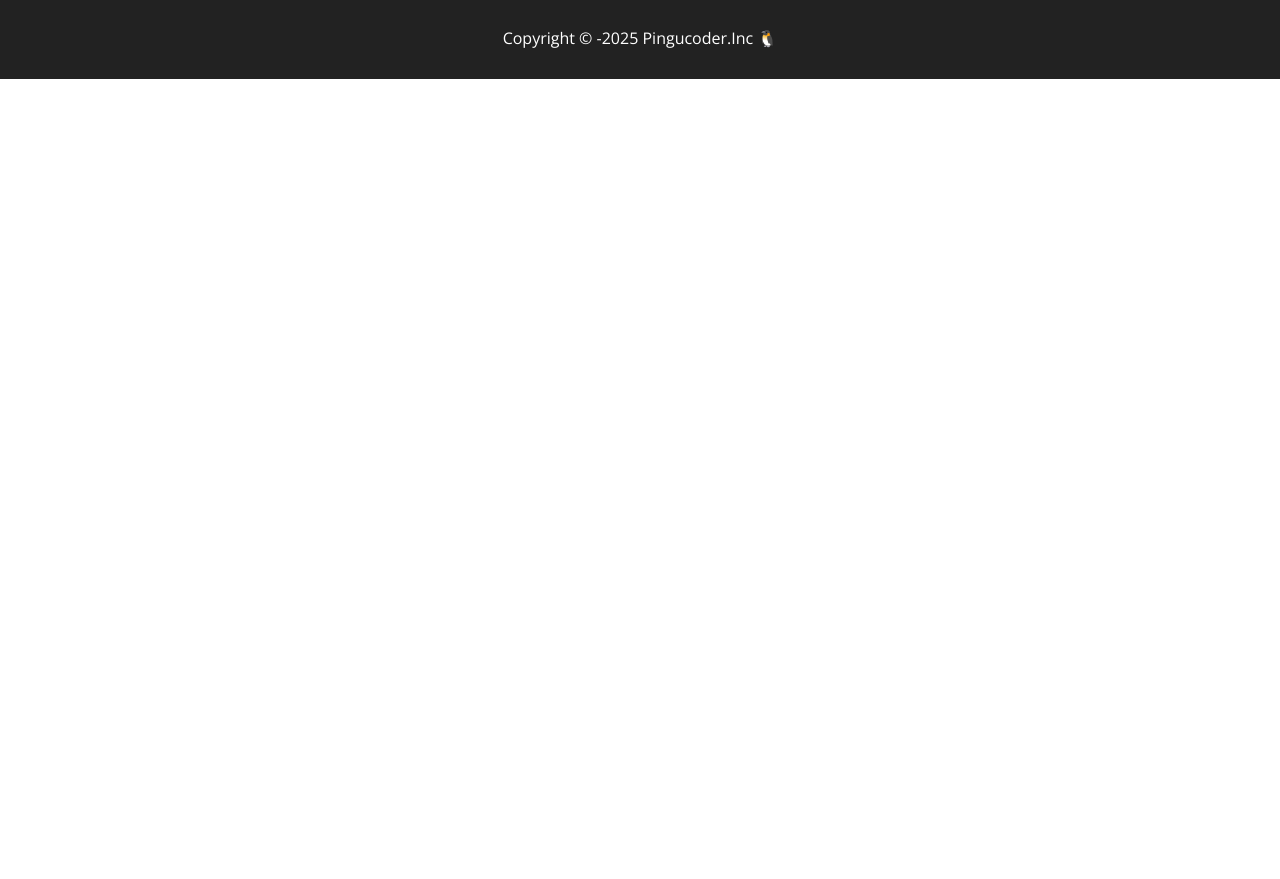
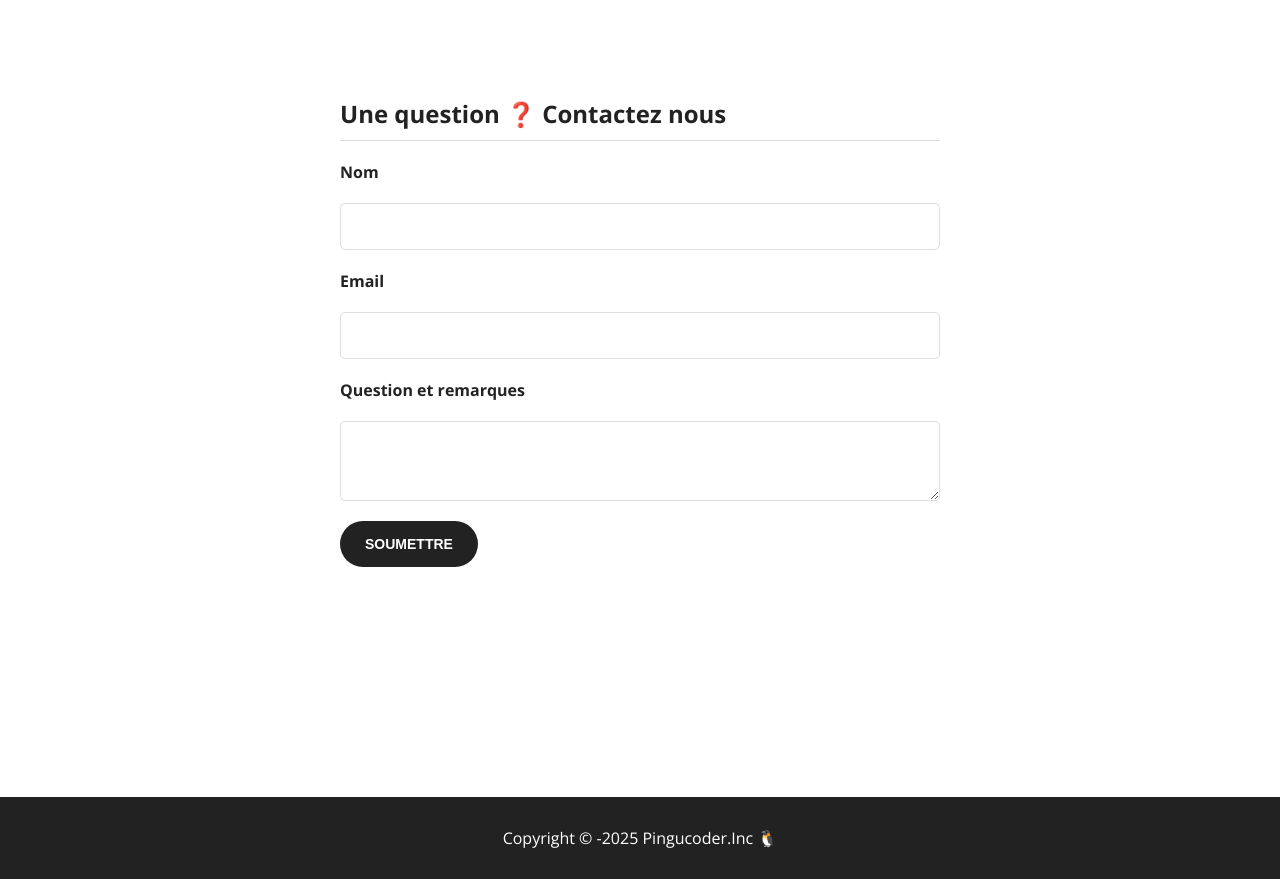
Before and after one commit to SamarAyadi/cafe-ayadi, a plain HTML site: page contact.html in a window 1280 px wide. Shown: the part 70-949 px from the top of the page. Before the commit the page ends 800 px from the top, so only its background shows below. Drawn offline with nearby package versions, Linux system fonts and the light colour scheme.

Commit message:
feat:Mise en place de la page de contact

```diff
--- a/contact.html
+++ b/contact.html
@@ -29,7 +29,20 @@
       </nav>
     </header>
 
-
+    <section class="contact">
+      <div class="contact-form-container">
+        <form action="#">
+          <h1 class="underline">Une question ❓ Contactez nous</h1>
+          <label class="my-20" for="name">Nom</label>
+          <input type="text" name="name" id="name" />
+          <label class="my-20" for="email">Email</label>
+          <input type="email" name="email" id="email" />
+          <label class="my-20" for="question">Question et remarques</label>
+          <textarea name="question" id="question"></textarea>
+          <button class="btn btn-dark my-20">SOUMETTRE</button>
+        </form>
+      </div>
+    </section>
 
     <footer>
       <p>Copyright &copy; -2025 Pingucoder.Inc 🐧</p>
--- a/css/style.css
+++ b/css/style.css
@@ -35,10 +35,10 @@ a {
   color: white;
   text-align: center;
 }
-.chip-purple{
+.chip-purple {
   background: #9e0c71;
 }
-.chip-brown{
+.chip-brown {
   background: #6c491d;
 }
 .container {
@@ -199,3 +199,28 @@ footer p {
   float: right;
   width: 50%;
 }
+/* CONTACT */
+.contact {
+  padding: 100px 0;
+  min-height: 100vh;
+}
+
+.contact-form-container {
+  max-width: 600px;
+  margin: auto;
+}
+.contact-form-container form label {
+  display: block;
+  font-weight: 700;
+}
+
+.contact-form-container form input, textarea {
+  display: block;
+  width: 100%;
+  padding: 15px;
+  border: 1px solid #ddd;
+  border-radius: 5px;
+}
+.contact-form-container form  textarea {
+  min-height: 80px;
+}
```
